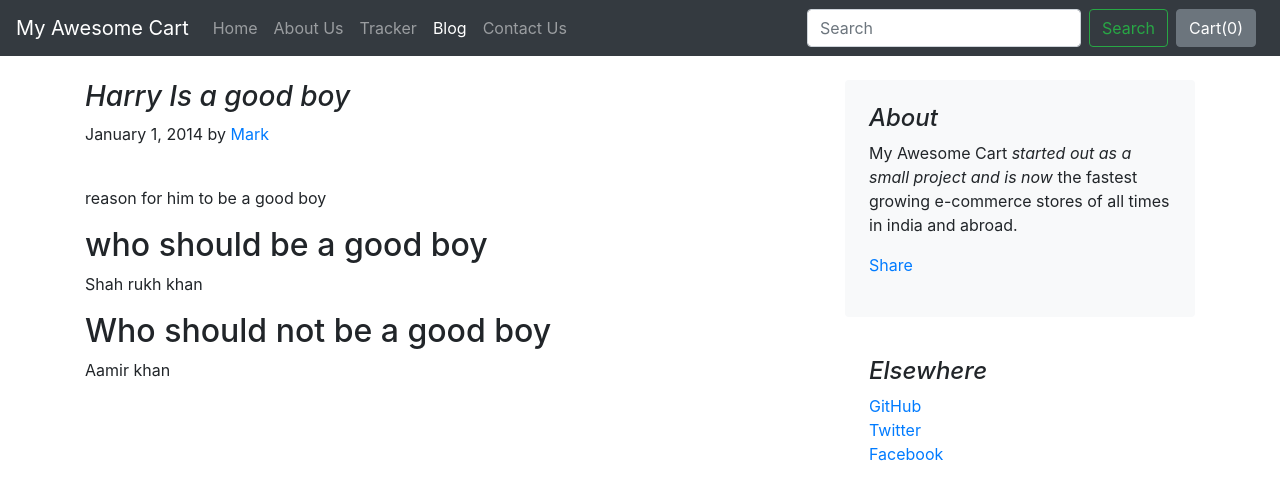
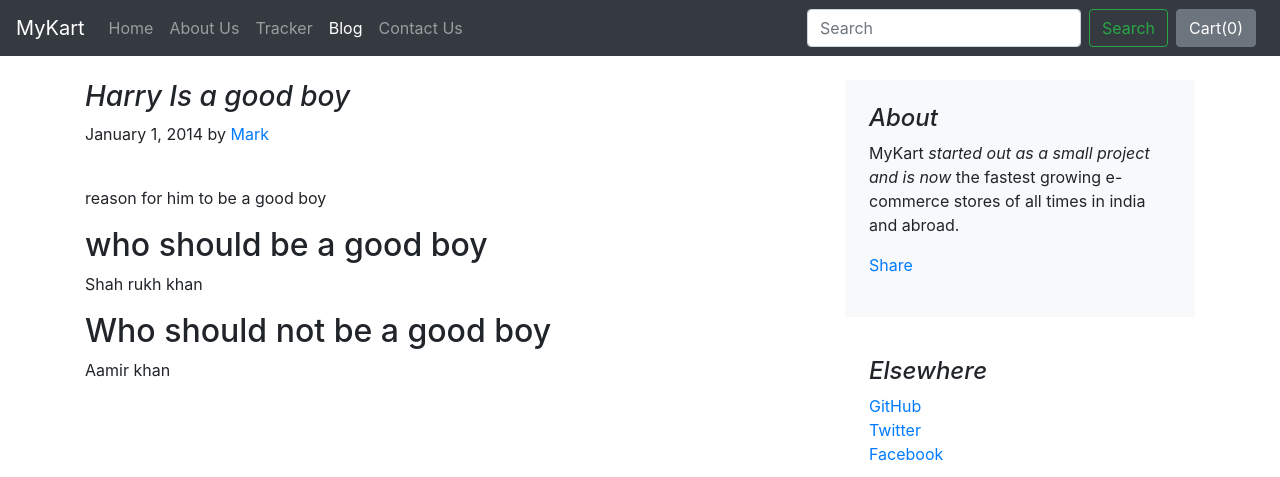
Before and after one commit to abhinav2401/MyKart, a Django app: page /blog/blogpost/1 in a window 1280 px wide. Shown: the top 477 px of the page. Run offline with Django 3.2, Linux system fonts and the light colour scheme; data comes from the database, SQL or seed files in the repository; some libraries are stand-ins or nearby versions.

Commit message:
minor fixes

```diff
--- a/blog/templates/blog/basic.html
+++ b/blog/templates/blog/basic.html
@@ -17,7 +17,7 @@
   <body>
 
     <nav class="navbar navbar-expand-lg navbar-dark bg-dark">
-  <a class="navbar-brand" href="/shop">My Awesome Cart</a>
+  <a class="navbar-brand" href="/shop">MyKart</a>
   <button class="navbar-toggler" type="button" data-toggle="collapse" data-target="#navbarSupportedContent" aria-controls="navbarSupportedContent" aria-expanded="false" aria-label="Toggle navigation">
     <span class="navbar-toggler-icon"></span>
   </button>
--- a/blog/templates/blog/blogpost.html
+++ b/blog/templates/blog/blogpost.html
@@ -33,7 +33,7 @@
         <aside class="col-md-4 blog-sidebar">
             <div class="p-4 mb-3 bg-light rounded">
                 <h4 class="font-italic">About</h4>
-                <p class="mb-0">My Awesome Cart <em>started out as a small project and is now</em> the fastest growing e-commerce stores of all times in india and abroad.</p>
+                <p class="mb-0">MyKart <em>started out as a small project and is now</em> the fastest growing e-commerce stores of all times in india and abroad.</p>
                 <div class="my-3 fb-share-button" data-href="http://127.0.0.1:8000/blog/blogpost/{{post.post_id}}" data-layout="button_count" data-size="large"><a target="_blank" href="https://www.facebook.com/sharer/sharer.php?u=http%3A%2F%2F127.0.0.1%3A8000%2Fblog%2Fblogpost%2F4&amp;src=sdkpreparse" class="fb-xfbml-parse-ignore">Share</a></div>
             </div>
 
--- a/mac/templates/index.html
+++ b/mac/templates/index.html
@@ -9,11 +9,11 @@
     <!-- Bootstrap CSS -->
     <link rel="stylesheet" href="https://stackpath.bootstrapcdn.com/bootstrap/4.3.1/css/bootstrap.min.css" integrity="sha384-ggOyR0iXCbMQv3Xipma34MD+dH/1fQ784/j6cY/iJTQUOhcWr7x9JvoRxT2MZw1T" crossorigin="anonymous">
 
-    <title>Welcome to My Awesome Cart</title>
+    <title>Welcome to MyKart</title>
   </head>
   <body>
    <div class="jumbotron">
-  <h1 class="display-4">Welcome to My Awesome Cart</h1>
+  <h1 class="display-4">Welcome to MyKart</h1>
   <p class="lead">This is a simple hero unit, a simple jumbotron-style component for calling extra attention to featured content or information.</p>
   <hr class="my-4">
   <p>It uses utility classes for typography and spacing to space content out within the larger container.</p>
```
